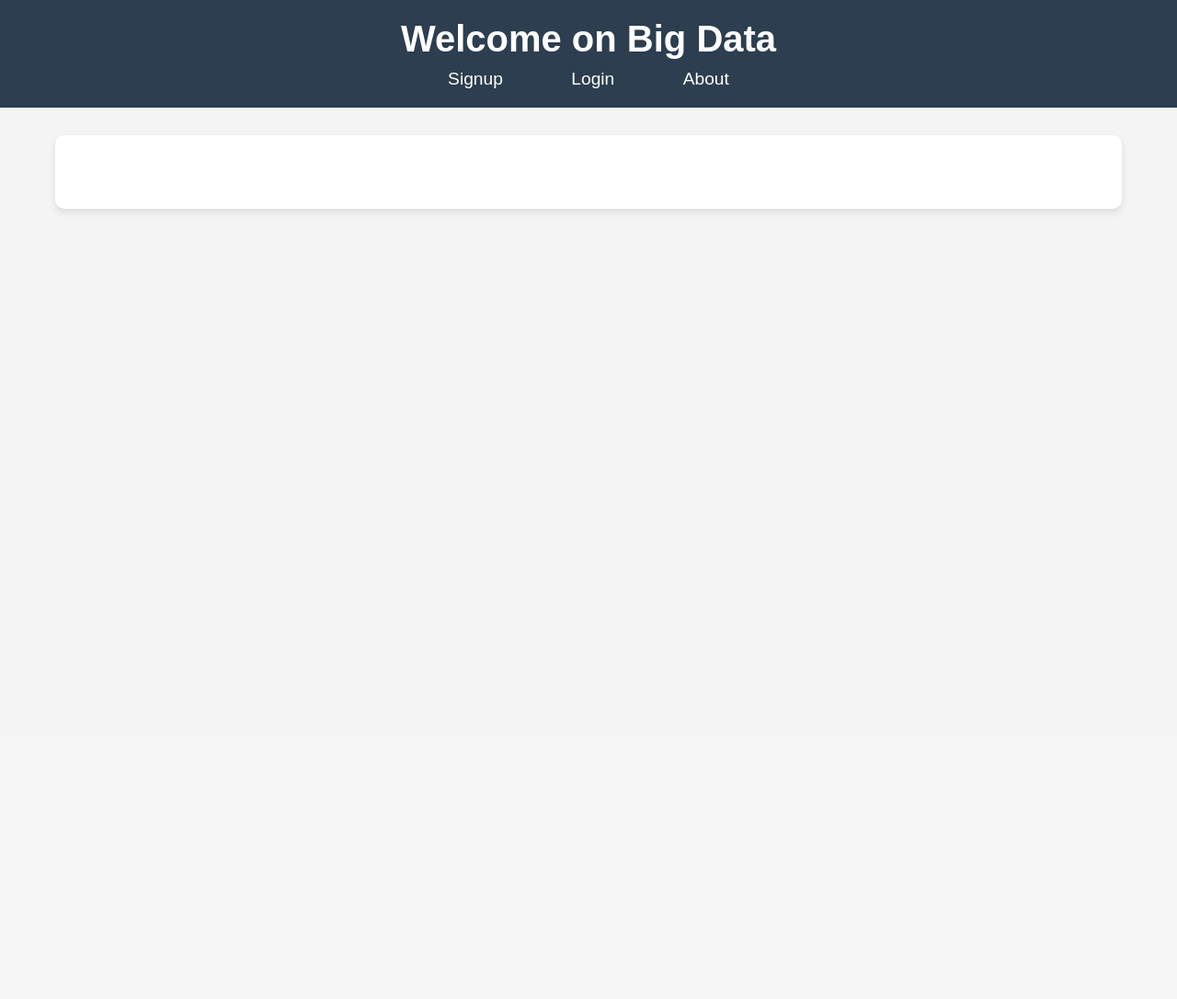
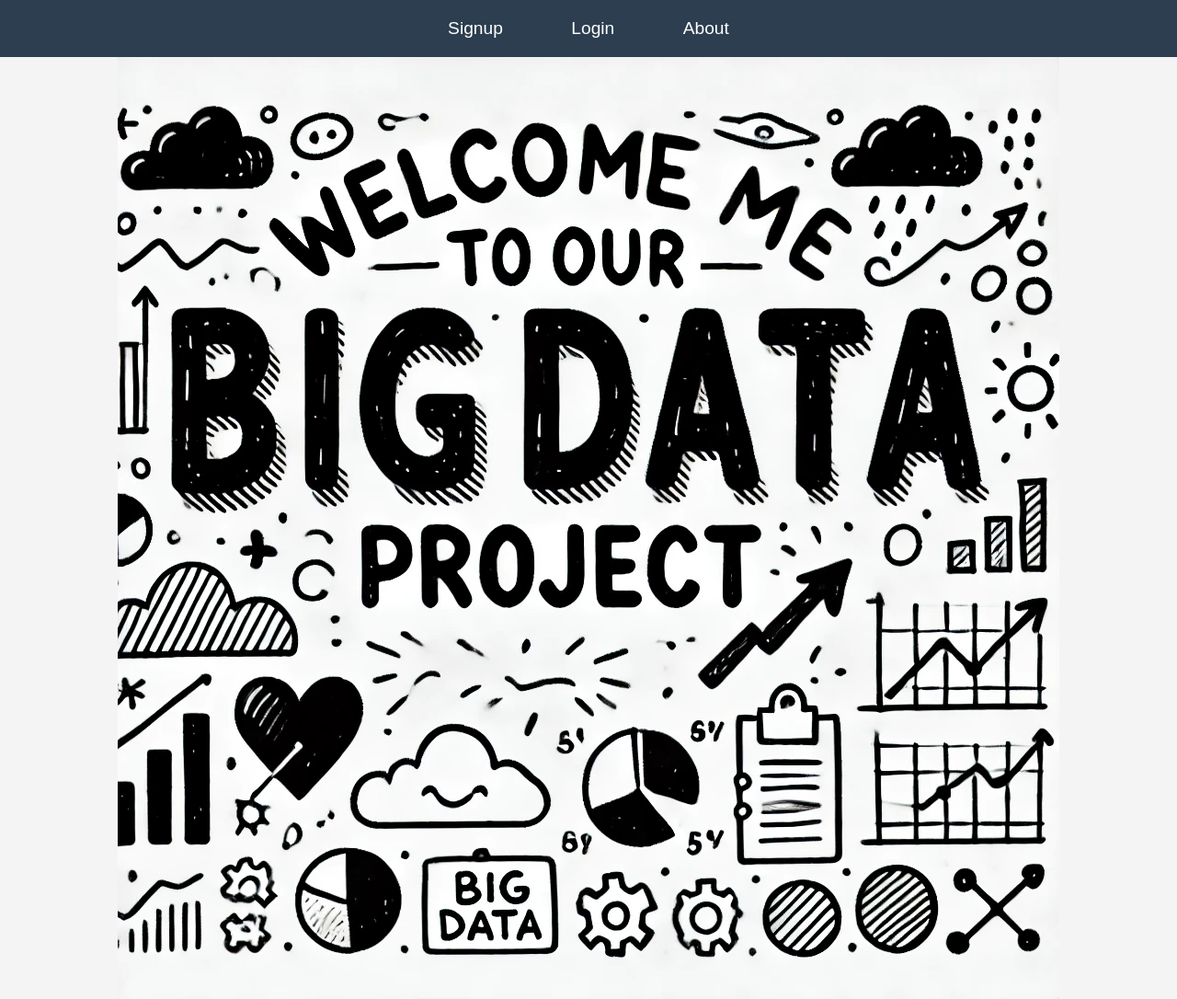
Before and after one commit to Wiztek712/BigData, a Django app: page / in a window 1280 px wide. Shown: the whole page at 92% size. Before the commit the page ends 232 px from the top, so only its background shows below. Run offline with Django 5.2, Linux system fonts and the light colour scheme.

Commit message:
ajout image en fond

```diff
--- a/application/application/urls.py
+++ b/application/application/urls.py
@@ -23,6 +23,5 @@ from django.urls import path, include
 urlpatterns = [
     path('admin/', admin.site.urls),
     path('', include('myapp.urls')), # Inclure les routes de l'application "myapp"
-    path('signup/', include('myapp.urls')),  # Inclut les URLs de l'application
     path('', views.home, name='home'),  # Vue d'accueil
 ]
--- a/application/myapp/static/css/home.css
+++ b/application/myapp/static/css/home.css
@@ -1,4 +1,3 @@
-/* Reset des marges et padding par défaut */
 * {
     margin: 0;
     padding: 0;
@@ -40,31 +39,13 @@ nav a:hover {
     background-color: #34495e;
 }
 
-/* Style principal de la page */
-main {
-    max-width: 1200px;
-    margin: 30px auto;
-    padding: 0 20px;
-    text-align: center;
+.center-method {
+    display: flex;
+    justify-content: center;
+    align-items: center;
 }
 
-/* Ajout d'une ombre douce autour du contenu */
-.content-box {
-    background-color: white;
-    padding: 40px;
-    border-radius: 10px;
-    box-shadow: 0 4px 8px rgba(0, 0, 0, 0.1);
+.centered-image {
+    max-width: 100%;
+    height: auto;
 }
-
-/* Style pour les blocs de contenu dynamiques */
-.content-box h2 {
-    font-size: 2em;
-    margin-bottom: 20px;
-    color: #2c3e50;
-}
-
-.content-box p {
-    font-size: 1.1em;
-    line-height: 1.6;
-    color: #555;
-}
--- a/application/myapp/templates/home.html
+++ b/application/myapp/templates/home.html
@@ -9,19 +9,15 @@
 </head>
 <body>
     <header>
-        <h1>Welcome on Big Data</h1>
         <nav>
             <a href="{% url 'signup' %}">Signup</a>
             <a href="{% url 'login' %}">Login</a>
             <a href="{% url 'about' %}">About</a>
         </nav>
     </header>
+    <div class="center-method">
+        <img src="{% static 'images/welcom.png' %}" alt="Description de l'image" class="centered-image">
+    </div>
 
-    <main>
-        <div class="content-box">
-            {% block content %}
-            {% endblock %}
-        </div>
-    </main>
 </body>
 </html>
--- a/application/myapp/templates/myapp/signup.html
+++ b/application/myapp/templates/myapp/signup.html
@@ -3,19 +3,19 @@
 <head>
     <meta charset="UTF-8">
     <meta name="viewport" content="width=device-width, initial-scale=1.0">
-    <title>Singup</title>
+    <title>Signup</title>
     {% load static %}
     <link rel="stylesheet" href="{% static 'css/signup.css' %}">
 </head>
 <body>
     <main>
         <section class="login-container">
-            <h2>Singup</h2>
+            <h2>Signup</h2>
             <form method="post">
                 {% csrf_token %}
                 {{ form.as_p }}
                 <input type="hidden" name="next" value="{{ next }}"> <!-- Permet une redirection conditionnelle -->
-                <button type="submit">Singup</button>
+                <button type="submit">Signup</button>
             </form>
         </section>
     </main>
```
Also changed, not shown: application/myapp/static/css/login.css (+5 -2 lines), application/myapp/static/css/signup.css (+5 -2 lines), application/myapp/static/images/fond.png (added), application/myapp/static/images/welcom.png (added).
